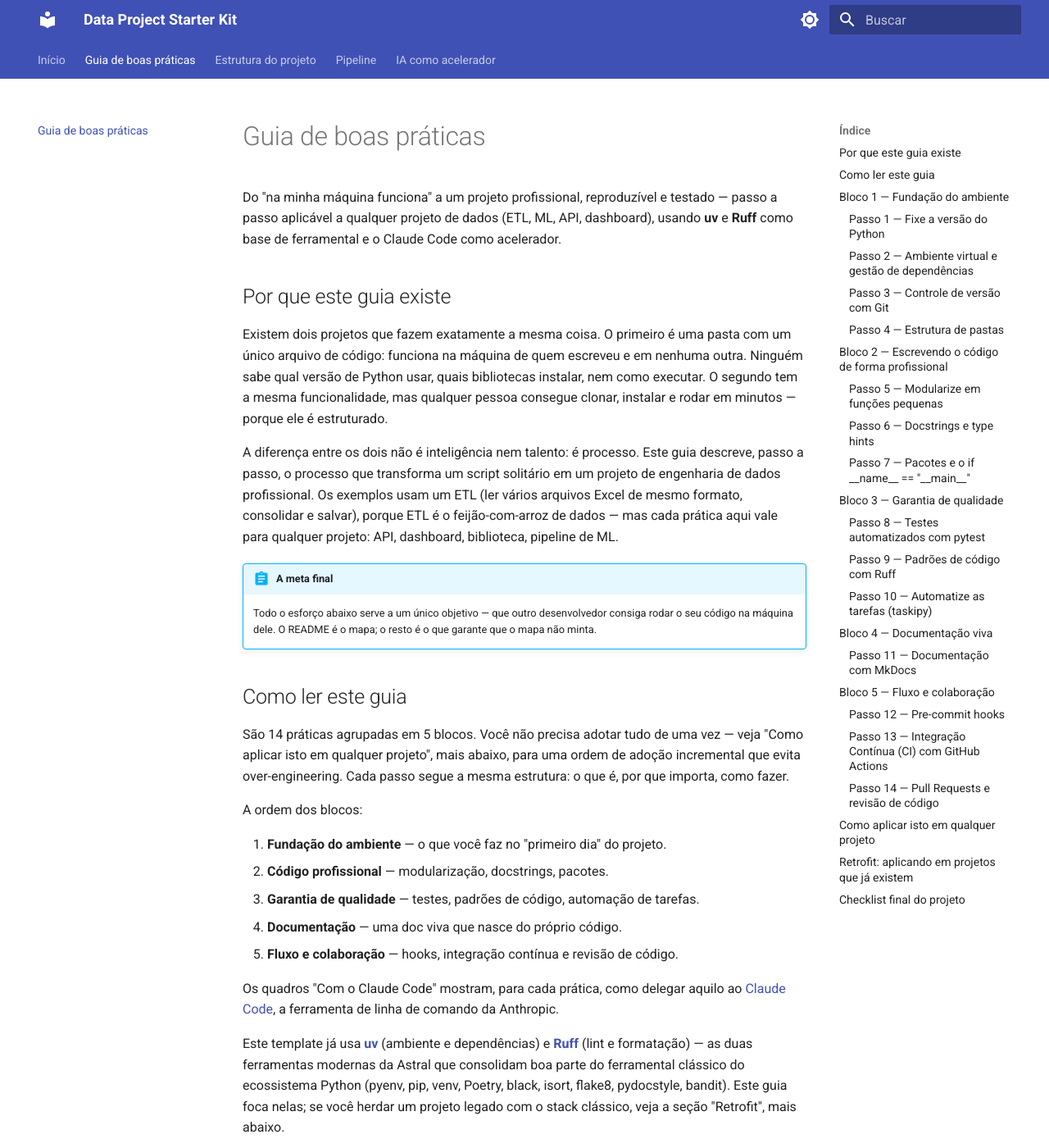
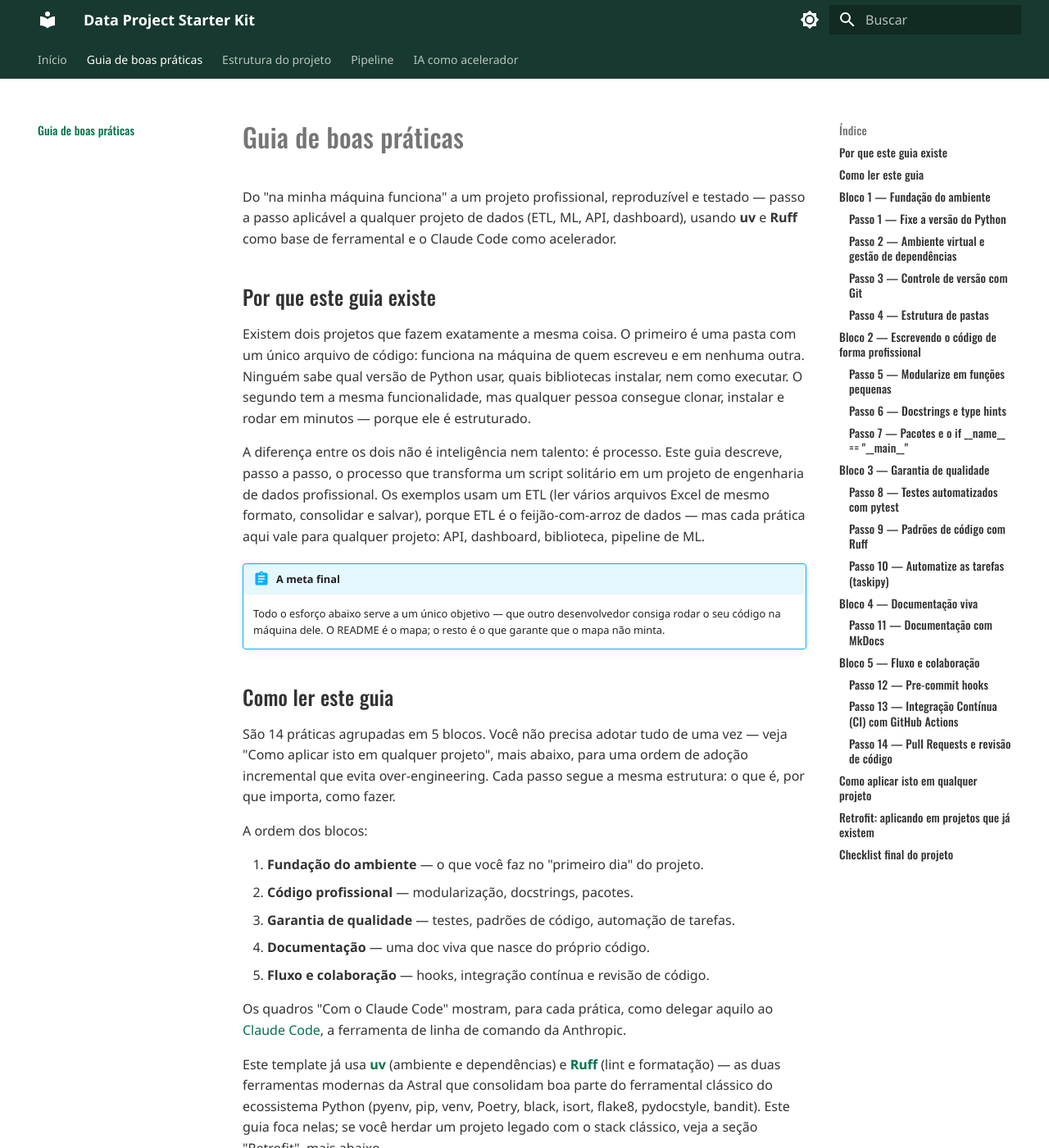
Before and after one commit to filipimr/Data-Project-Starter-Kit, an MkDocs documentation site: the page built from docs/guia-boas-praticas.md, in a window 1280 px wide and 1400 px high. Shown: the whole window at 82% size. Built offline with MkDocs 1.6.1 and Material for MkDocs 9.7.7, drawn with Linux system fonts in a browser that asks for light colours.

Commit message:
style: aplica design system da identidade visual Selbetti ao MkDocs
Adiciona docs/stylesheets/extra.css: tipografia (Oswald nos títulos/nav,
Gotham com fallbacks no corpo), paleta Forest/Signal Orange/Selbetti
Green nos modos claro e escuro, e recoloração dos admonitions (note/
info/tip em verde, warning/caution em laranja).

mkdocs.yml passa a carregar o CSS via extra_css e desliga o
carregamento automático de Roboto do Material (theme.font: false), já
que a tipografia agora é 100% controlada pelo CSS customizado.

Verificado com mkdocs build --strict e mkdocs serve: o link do
stylesheet é emitido corretamente e os seletores usados (admonition
note/tip/warning, md-nav__link, h1-h6) batem com o HTML real gerado.

```diff
--- /dev/null
+++ b/docs/stylesheets/extra.css
@@ -0,0 +1,106 @@
+/* Customização de Tipografia baseada na Identidade Visual Selbetti */
+@import url('https://fonts.googleapis.com/css2?family=Oswald:wght@300;400;500;600;700&display=swap');
+
+:root {
+  --md-text-font: Gotham, "Segoe UI", -apple-system, BlinkMacSystemFont, Roboto, Helvetica, Arial, sans-serif;
+  --md-code-font: Consolas, "Courier New", Courier, monospace;
+}
+
+/* Títulos, Cabeçalhos, Menus e Links de Navegação Lateral */
+.md-typeset h1,
+.md-typeset h2,
+.md-typeset h3,
+.md-typeset h4,
+.md-typeset h5,
+.md-typeset h6,
+.md-nav__title,
+.md-nav__link {
+  font-family: Oswald, sans-serif !important;
+  font-weight: 500;
+  letter-spacing: 0.01em;
+}
+
+/* Customização de Paleta baseada na Identidade Visual Selbetti */
+
+/* 1. Modo Claro (Light Mode) */
+[data-md-color-scheme="default"] {
+  --md-primary-fg-color: #17392F;         /* Forest: Cor de fundo do cabeçalho */
+  --md-primary-fg-color--light: #235647;  /* Tons mais claros para hover no topo */
+  --md-primary-fg-color--dark: #0d211b;   /* Tons mais escuros */
+  --md-primary-bg-color: #ffffff;         /* Cor do texto do cabeçalho */
+
+  --md-accent-fg-color: #EF8943;          /* Signal Orange: Sublinhados de abas ativas, botões e foco */
+  --md-accent-fg-color--transparent: rgba(239, 137, 67, 0.15);
+
+  --md-typeset-a-color: #00754A;          /* Selbetti Green: Links padrões em modo claro */
+  --md-typeset-a-color--hover: #EF8943;   /* Signal Orange: Links em estado hover */
+
+  /* Cor de fundo para seleção de texto */
+  --md-typeset-color: #333333;
+  --md-typeset-kbd-color: #00754A;
+}
+
+/* 2. Modo Escuro (Dark Mode) */
+[data-md-color-scheme="slate"] {
+  --md-primary-fg-color: #17392F;         /* Forest: Fundo do cabeçalho também no escuro para consistência */
+  --md-primary-fg-color--light: #235647;
+  --md-primary-fg-color--dark: #0d211b;
+  --md-primary-bg-color: #ffffff;
+
+  --md-accent-fg-color: #EF8943;          /* Signal Orange */
+  --md-accent-fg-color--transparent: rgba(239, 137, 67, 0.15);
+
+  --md-typeset-a-color: #80BAA5;          /* Calm Green: Excelente contraste para links sobre fundo escuro */
+  --md-typeset-a-color--hover: #EF8943;   /* Signal Orange: Hover nos links */
+}
+
+/* 3. Transições Suaves para Elementos Interativos (Micro-animações) */
+.md-typeset a,
+.md-nav__link,
+.md-search-result__link {
+  transition: color 0.2s ease, border-bottom-color 0.2s ease, background-color 0.2s ease;
+}
+
+/* Ajustes finos de bordas arredondadas e suavidade geral */
+.md-typeset pre code {
+  border-radius: 4px;
+}
+
+/* 4. Estilização Customizada de Blocos de Alerta (Admonitions) */
+
+/* Notas, Dicas e Informações Neutras -> Selbetti Green */
+.md-typeset .admonition.note,
+.md-typeset .admonition.info,
+.md-typeset .admonition.tip {
+  border-left-color: #00754A !important;
+}
+
+.md-typeset .admonition.note > .admonition-title,
+.md-typeset .admonition.info > .admonition-title,
+.md-typeset .admonition.tip > .admonition-title {
+  background-color: rgba(0, 117, 74, 0.08) !important;
+  color: #00754A !important;
+}
+
+.md-typeset .admonition.note > .admonition-title::before,
+.md-typeset .admonition.info > .admonition-title::before,
+.md-typeset .admonition.tip > .admonition-title::before {
+  color: #00754A !important;
+}
+
+/* Avisos, Cuidados e Alertas -> Signal Orange */
+.md-typeset .admonition.warning,
+.md-typeset .admonition.caution {
+  border-left-color: #EF8943 !important;
+}
+
+.md-typeset .admonition.warning > .admonition-title,
+.md-typeset .admonition.caution > .admonition-title {
+  background-color: rgba(239, 137, 67, 0.08) !important;
+  color: #EF8943 !important;
+}
+
+.md-typeset .admonition.warning > .admonition-title::before,
+.md-typeset .admonition.caution > .admonition-title::before {
+  color: #EF8943 !important;
+}
--- a/mkdocs.yml
+++ b/mkdocs.yml
@@ -14,6 +14,9 @@ nav:
 theme:
   name: material
   language: pt-BR
+  # font: false desliga o carregamento automático de Roboto/Roboto Mono do
+  # Material — a tipografia é 100% controlada por docs/stylesheets/extra.css.
+  font: false
   palette:
     - media: "(prefers-color-scheme: light)"
       scheme: default
@@ -28,6 +31,9 @@ theme:
   features:
     - navigation.tabs
     - content.code.copy
+
+extra_css:
+  - stylesheets/extra.css
 
 plugins:
   - search
```
